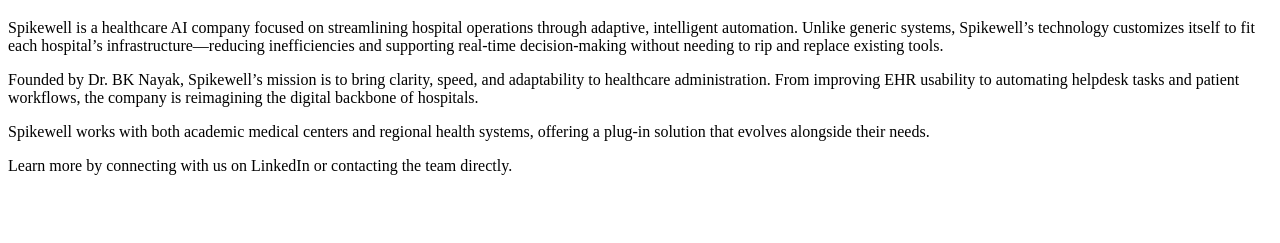
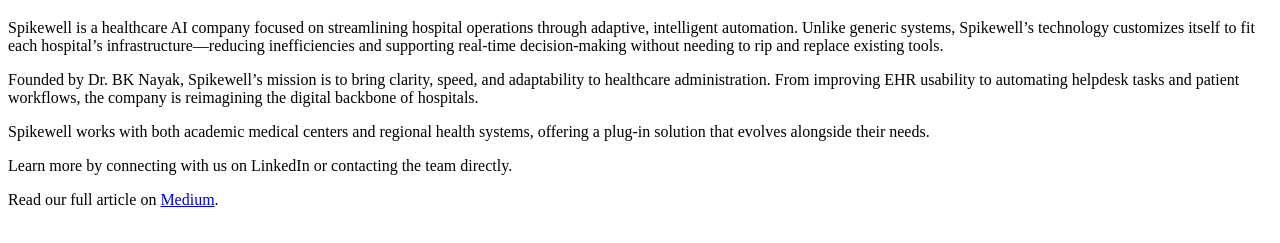
Before and after one commit to Spikewell/Spikewell.github.io, a plain HTML site: page index.html in a window 1280 px wide. Shown: the part 61-304 px from the top of the page. Drawn offline with Linux system fonts and the light colour scheme.

Commit message:
Update index.html
i add an article link

```diff
--- a/index.html
+++ b/index.html
@@ -17,5 +17,9 @@
   <p>Spikewell works with both academic medical centers and regional health systems, offering a plug-in solution that evolves alongside their needs.</p>
 
   <p>Learn more by connecting with us on LinkedIn or contacting the team directly.</p>
+  <p>
+  Read our full article on
+  <a href="https://medium.com/@spikewell/how-ai-is-quietly-fixing-the-chaos-in-our-hospitals-1c2bfc5382c0" target="_blank">Medium</a>.
+</p>
 </body>
 </html>
```
